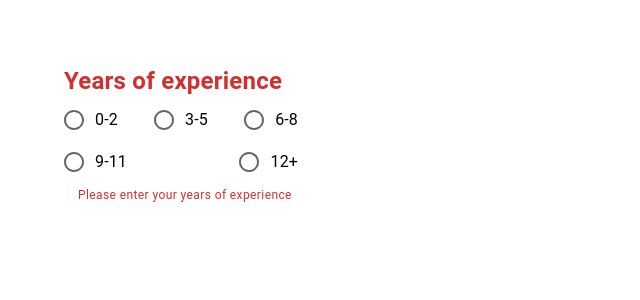
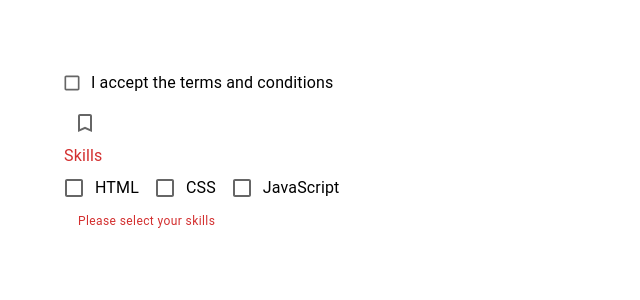
Before and after one commit to mcc1461/react-mui-mcc1, a React (Create React App) app: page / in a window 1280 px wide. Shown: the top 300 px of the page, without its empty margins (0-640 px from the left). Built offline with nearby package versions, Linux system fonts and the light colour scheme.

Commit message:
feat: checkbox recaped

```diff
--- a/src/App.tsx
+++ b/src/App.tsx
@@ -1,5 +1,6 @@
 import './App.css';
-import MuiRadioButton from './components/MuiRadioButton';
+import MuiCheckBox from './components/MuiCheckBox';
+// import MuiRadioButton from './components/MuiRadioButton';
 // import MuiTextField from './components/MuiTextField';
 // import MuiTypography from './components/MuiTypography';
 // import MuiButton2 from './components/MuiButton2';
@@ -12,7 +13,8 @@
      {/* <MuiButton2 /> */}
      {/* <MuiTextField /> */}
       {/* <MuiSelect /> */}
-      <MuiRadioButton />
+      {/* <MuiRadioButton /> */}
+      <MuiCheckBox />
     </div>
   );
 }
--- /dev/null
+++ b/src/components/MuiCheckBox.tsx
@@ -0,0 +1,93 @@
+import { Box, FormControlLabel, Checkbox, FormControl, FormLabel, FormGroup, FormHelperText} from '@mui/material'
+import { useState } from 'react'
+import BookmarkBorderIcon from '@mui/icons-material/BookmarkBorder';
+import BookmarkIcon from '@mui/icons-material/Bookmark';
+
+
+const MuiCheckBox = () => {
+    const [acceptTnC, setAcceptTnC] = useState(false);
+    const [skills, setSkills] = useState<string[]>([]);
+    console.log({acceptTnC}, "acceptTnC");
+    console.log({skills}, "skills");
+
+    const handleChange = (event: React.ChangeEvent<HTMLInputElement>) => {
+        setAcceptTnC(event.target.checked);
+    }
+    const handleSkillChange = (event: React.ChangeEvent<HTMLInputElement>) => {
+        const index = skills.indexOf(event.target.value);
+        if (index === -1) {
+            setSkills([...skills, event.target.value]);
+        } else {
+            setSkills(skills.filter((skill) => skill !== event.target.value));
+        }
+    }
+    // const handleSkillChange = (event: React.ChangeEvent<HTMLInputElement>) => {
+    //     const value = event.target.value;
+    //     setSkills((prevSkills) => {
+    //         if(prevSkills.includes(value)){
+    //             return prevSkills.filter((skill) => skill !== value);
+    //         } else {
+    //             return [...prevSkills, value];
+    //         }
+    //     });
+    // }
+
+
+  return (
+    <>
+    <Box width="550px">
+        <FormControlLabel
+            label="I accept the terms and conditions"
+            control={<Checkbox checked={acceptTnC}
+            onChange={handleChange}
+            color="secondary"
+            size='small'
+            />}
+            />
+    </Box>
+    <Box>
+        <Checkbox
+            icon={<BookmarkBorderIcon />}
+            checkedIcon={<BookmarkIcon />}
+            checked={acceptTnC}
+            onChange={handleChange}
+        />
+    </Box>
+    <Box>
+        <FormControl error>
+            <FormLabel>Skills</FormLabel>
+            <FormGroup row>
+                <FormControlLabel
+                    label="HTML"
+                    value="html"
+                    control={
+                    <Checkbox
+                        checked={skills.includes('html')}
+                        onChange={handleSkillChange}
+                        />}
+                />
+                <FormControlLabel
+                    label="CSS"
+                    value="css"
+                    control={<Checkbox
+                        checked={ skills.includes('css')}
+                        onChange={handleSkillChange}/>}
+                />
+                <FormControlLabel
+                    label="JavaScript"
+                    value="js"
+                    control={<Checkbox
+                        checked={ skills.includes('js')}
+                        onChange={handleSkillChange}/>}
+                />
+            </FormGroup>
+            <FormHelperText>
+                Please select your skills
+            </FormHelperText>
+        </FormControl>
+    </Box>
+    </>
+  )
+}
+
+export default MuiCheckBox
```
